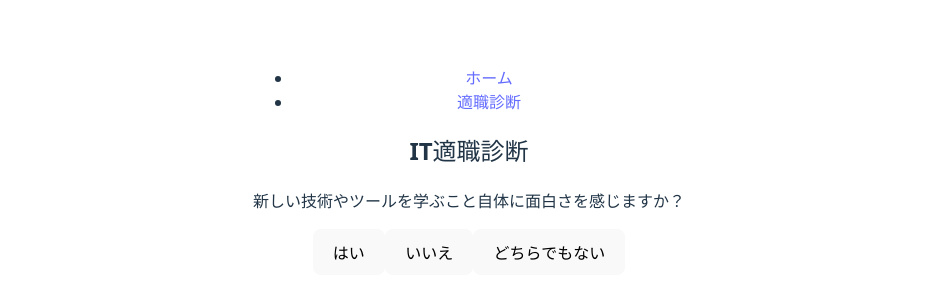
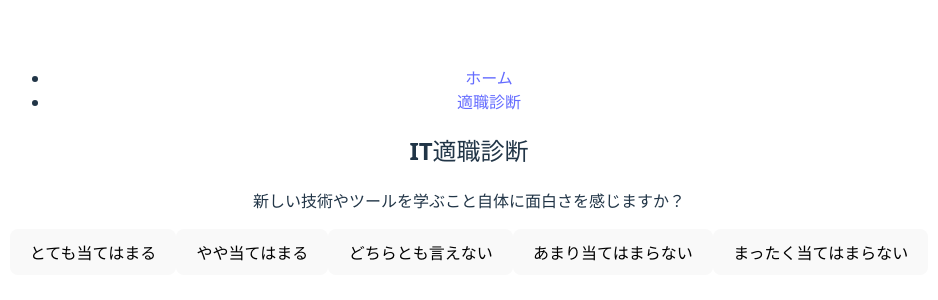
Before and after one commit to K-it55/IT_Career_Compass, a React (Vite) app: page /aptitude-test in a window 1280 px wide. Shown: the part 238-538 px from the top of the page, without its empty margins (171-1109 px from the left). Built offline with nearby package versions, Linux system fonts and the light colour scheme.

Commit message:
診断質問を5段階評価に変更し、質問数を追加

```diff
--- a/src/data/questions.ts
+++ b/src/data/questions.ts
@@ -3,108 +3,176 @@ export const questions = [
     id: 1,
     text: '新しい技術やツールを学ぶこと自体に面白さを感じますか？',
     options: [
-      { text: 'はい', scores: { frontend: 4, backend: 4, infra: 4, pm: 2, data: 3, designer: 3 } },
-      { text: 'いいえ', scores: { frontend: 1, backend: 1, infra: 1, pm: 3, data: 2, designer: 2 } },
-      { text: 'どちらでもない', scores: { frontend: 3, backend: 3, infra: 3, pm: 3, data: 3, designer: 3 } },
+      { text: 'とても当てはまる', scores: { frontend: 5, backend: 5, infra: 5, pm: 3, data: 4, designer: 3 } },
+      { text: 'やや当てはまる', scores: { frontend: 4, backend: 4, infra: 4, pm: 2, data: 3, designer: 2 } },
+      { text: 'どちらとも言えない', scores: { frontend: 3, backend: 3, infra: 3, pm: 2, data: 3, designer: 2 } },
+      { text: 'あまり当てはまらない', scores: { frontend: 2, backend: 2, infra: 2, pm: 2, data: 2, designer: 1 } },
+      { text: 'まったく当てはまらない', scores: { frontend: 1, backend: 1, infra: 1, pm: 1, data: 1, designer: 1 } },
     ],
   },
   {
     id: 2,
     text: '論理的に物事を考え、複雑な問題を解くのが得意ですか？',
     options: [
-      { text: 'はい', scores: { frontend: 3, backend: 5, infra: 4, pm: 4, data: 5, designer: 2 } },
-      { text: 'いいえ', scores: { frontend: 1, backend: 1, infra: 1, pm: 1, data: 1, designer: 3 } },
-      { text: 'どちらでもない', scores: { frontend: 2, backend: 3, infra: 3, pm: 3, data: 3, designer: 2 } },
+      { text: 'とても当てはまる', scores: { frontend: 4, backend: 5, infra: 5, pm: 4, data: 5, designer: 2 } },
+      { text: 'やや当てはまる', scores: { frontend: 3, backend: 4, infra: 4, pm: 3, data: 4, designer: 2 } },
+      { text: 'どちらとも言えない', scores: { frontend: 3, backend: 3, infra: 3, pm: 3, data: 3, designer: 2 } },
+      { text: 'あまり当てはまらない', scores: { frontend: 2, backend: 2, infra: 2, pm: 2, data: 2, designer: 1 } },
+      { text: 'まったく当てはまらない', scores: { frontend: 1, backend: 1, infra: 1, pm: 1, data: 1, designer: 1 } },
     ],
   },
   {
     id: 3,
     text: 'デザインや見た目にこだわり、美しいものを作ることに興味がありますか？',
     options: [
-      { text: 'はい', scores: { frontend: 4, backend: 1, infra: 1, pm: 2, data: 1, designer: 5 } },
-      { text: 'いいえ', scores: { frontend: 2, backend: 4, infra: 4, pm: 3, data: 4, designer: 1 } },
-      { text: 'どちらでもない', scores: { frontend: 3, backend: 2, infra: 2, pm: 3, data: 2, designer: 3 } },
+      { text: 'とても当てはまる', scores: { frontend: 4, backend: 1, infra: 1, pm: 2, data: 1, designer: 5 } },
+      { text: 'やや当てはまる', scores: { frontend: 3, backend: 1, infra: 1, pm: 2, data: 1, designer: 4 } },
+      { text: 'どちらとも言えない', scores: { frontend: 3, backend: 2, infra: 2, pm: 2, data: 2, designer: 3 } },
+      { text: 'あまり当てはまらない', scores: { frontend: 2, backend: 3, infra: 3, pm: 3, data: 3, designer: 2 } },
+      { text: 'まったく当てはまらない', scores: { frontend: 1, backend: 4, infra: 4, pm: 3, data: 4, designer: 1 } },
     ],
   },
   {
     id: 4,
     text: '膨大なデータから傾向やパターンを見つけ出す作業が好きですか？',
     options: [
-      { text: 'はい', scores: { frontend: 2, backend: 3, infra: 2, pm: 2, data: 5, designer: 1 } },
-      { text: 'いいえ', scores: { frontend: 3, backend: 2, infra: 3, pm: 4, data: 1, designer: 4 } },
-      { text: 'どちらでもない', scores: { frontend: 3, backend: 3, infra: 3, pm: 3, data: 3, designer: 2 } },
+      { text: 'とても当てはまる', scores: { frontend: 2, backend: 3, infra: 2, pm: 2, data: 5, designer: 1 } },
+      { text: 'やや当てはまる', scores: { frontend: 2, backend: 3, infra: 2, pm: 2, data: 4, designer: 1 } },
+      { text: 'どちらとも言えない', scores: { frontend: 3, backend: 3, infra: 3, pm: 3, data: 3, designer: 2 } },
+      { text: 'あまり当てはまらない', scores: { frontend: 3, backend: 2, infra: 3, pm: 4, data: 2, designer: 3 } },
+      { text: 'まったく当てはまらない', scores: { frontend: 4, backend: 2, infra: 4, pm: 5, data: 1, designer: 4 } },
     ],
   },
   {
     id: 5,
     text: 'チームをまとめたり、プロジェクト全体の進行管理をすることに興味がありますか？',
     options: [
-      { text: 'はい', scores: { frontend: 2, backend: 2, infra: 2, pm: 5, data: 3, designer: 2 } },
-      { text: 'いいえ', scores: { frontend: 3, backend: 3, infra: 3, pm: 1, data: 2, designer: 3 } },
-      { text: 'どちらでもない', scores: { frontend: 3, backend: 3, infra: 3, pm: 3, data: 3, designer: 3 } },
+      { text: 'とても当てはまる', scores: { frontend: 2, backend: 2, infra: 2, pm: 5, data: 3, designer: 2 } },
+      { text: 'やや当てはまる', scores: { frontend: 2, backend: 2, infra: 2, pm: 4, data: 2, designer: 2 } },
+      { text: 'どちらとも言えない', scores: { frontend: 3, backend: 3, infra: 3, pm: 3, data: 3, designer: 3 } },
+      { text: 'あまり当てはまらない', scores: { frontend: 3, backend: 3, infra: 3, pm: 2, data: 2, designer: 3 } },
+      { text: 'まったく当てはまらない', scores: { frontend: 4, backend: 4, infra: 4, pm: 1, data: 2, designer: 4 } },
     ],
   },
   {
     id: 6,
     text: 'システムの基盤となるサーバーやネットワークを構築・管理することに魅力を感じますか？',
     options: [
-      { text: 'はい', scores: { frontend: 2, backend: 3, infra: 5, pm: 2, data: 2, designer: 1 } },
-      { text: 'いいえ', scores: { frontend: 4, backend: 3, infra: 1, pm: 3, data: 3, designer: 4 } },
-      { text: 'どちらでもない', scores: { frontend: 3, backend: 3, infra: 3, pm: 3, data: 3, designer: 3 } },
+      { text: 'とても当てはまる', scores: { frontend: 2, backend: 3, infra: 5, pm: 2, data: 2, designer: 1 } },
+      { text: 'やや当てはまる', scores: { frontend: 2, backend: 3, infra: 4, pm: 2, data: 2, designer: 1 } },
+      { text: 'どちらとも言えない', scores: { frontend: 3, backend: 3, infra: 3, pm: 3, data: 3, designer: 2 } },
+      { text: 'あまり当てはまらない', scores: { frontend: 4, backend: 3, infra: 2, pm: 3, data: 3, designer: 3 } },
+      { text: 'まったく当てはまらない', scores: { frontend: 5, backend: 4, infra: 1, pm: 4, data: 4, designer: 4 } },
     ],
   },
   {
     id: 7,
     text: 'ユーザーが直接触れる部分（ボタンや画面など）の開発をしたいですか？',
     options: [
-      { text: 'はい', scores: { frontend: 5, backend: 2, infra: 1, pm: 2, data: 1, designer: 3 } },
-      { text: 'いいえ', scores: { frontend: 1, backend: 5, infra: 4, pm: 3, data: 4, designer: 2 } },
-      { text: 'どちらでもない', scores: { frontend: 3, backend: 3, infra: 3, pm: 3, data: 3, designer: 3 } },
+      { text: 'とても当てはまる', scores: { frontend: 5, backend: 2, infra: 1, pm: 2, data: 1, designer: 3 } },
+      { text: 'やや当てはまる', scores: { frontend: 4, backend: 2, infra: 1, pm: 2, data: 1, designer: 3 } },
+      { text: 'どちらとも言えない', scores: { frontend: 3, backend: 3, infra: 2, pm: 3, data: 2, designer: 3 } },
+      { text: 'あまり当てはまらない', scores: { frontend: 2, backend: 4, infra: 3, pm: 3, data: 3, designer: 2 } },
+      { text: 'まったく当てはまらない', scores: { frontend: 1, backend: 5, infra: 4, pm: 4, data: 4, designer: 1 } },
     ],
   },
   {
     id: 8,
     text: 'コードを書く際に、可読性やメンテナンス性を重視しますか？',
     options: [
-      { text: 'はい', scores: { frontend: 4, backend: 5, infra: 3, pm: 3, data: 4, designer: 2 } },
-      { text: 'いいえ', scores: { frontend: 2, backend: 2, infra: 2, pm: 2, data: 2, designer: 3 } },
-      { text: 'どちらでもない', scores: { frontend: 3, backend: 3, infra: 3, pm: 3, data: 3, designer: 3 } },
+      { text: 'とても当てはまる', scores: { frontend: 4, backend: 5, infra: 4, pm: 3, data: 4, designer: 2 } },
+      { text: 'やや当てはまる', scores: { frontend: 4, backend: 4, infra: 3, pm: 3, data: 3, designer: 2 } },
+      { text: 'どちらとも言えない', scores: { frontend: 3, backend: 3, infra: 3, pm: 3, data: 3, designer: 3 } },
+      { text: 'あまり当てはまらない', scores: { frontend: 2, backend: 2, infra: 2, pm: 2, data: 2, designer: 3 } },
+      { text: 'まったく当てはまらない', scores: { frontend: 1, backend: 1, infra: 1, pm: 1, data: 1, designer: 4 } },
     ],
   },
   {
     id: 9,
     text: '新しい人や技術について、人に教えるのが得意ですか？',
     options: [
-      { text: 'はい', scores: { frontend: 2, backend: 2, infra: 3, pm: 4, data: 2, designer: 2 } },
-      { text: 'いいえ', scores: { frontend: 3, backend: 3, infra: 2, pm: 2, data: 3, designer: 3 } },
-      { text: 'どちらでもない', scores: { frontend: 3, backend: 3, infra: 3, pm: 3, data: 3, designer: 3 } },
+      { text: 'とても当てはまる', scores: { frontend: 2, backend: 2, infra: 3, pm: 5, data: 2, designer: 2 } },
+      { text: 'やや当てはまる', scores: { frontend: 2, backend: 2, infra: 3, pm: 4, data: 2, designer: 2 } },
+      { text: 'どちらとも言えない', scores: { frontend: 3, backend: 3, infra: 3, pm: 3, data: 3, designer: 3 } },
+      { text: 'あまり当てはまらない', scores: { frontend: 3, backend: 3, infra: 2, pm: 2, data: 3, designer: 3 } },
+      { text: 'まったく当てはまらない', scores: { frontend: 4, backend: 4, infra: 1, pm: 1, data: 4, designer: 4 } },
     ],
   },
   {
     id: 10,
     text: '細部にまで気を配り、不具合を見つけるのが得意ですか？',
     options: [
-      { text: 'はい', scores: { frontend: 4, backend: 4, infra: 4, pm: 3, data: 3, designer: 4 } },
-      { text: 'いいえ', scores: { frontend: 1, backend: 1, infra: 1, pm: 2, data: 2, designer: 1 } },
-      { text: 'どちらでもない', scores: { frontend: 3, backend: 3, infra: 3, pm: 3, data: 3, designer: 3 } },
+      { text: 'とても当てはまる', scores: { frontend: 4, backend: 4, infra: 4, pm: 3, data: 3, designer: 4 } },
+      { text: 'やや当てはまる', scores: { frontend: 3, backend: 3, infra: 3, pm: 2, data: 3, designer: 3 } },
+      { text: 'どちらとも言えない', scores: { frontend: 3, backend: 3, infra: 3, pm: 3, data: 3, designer: 3 } },
+      { text: 'あまり当てはまらない', scores: { frontend: 2, backend: 2, infra: 2, pm: 3, data: 2, designer: 2 } },
+      { text: 'まったく当てはまらない', scores: { frontend: 1, backend: 1, infra: 1, pm: 4, data: 1, designer: 1 } },
     ],
   },
   {
     id: 11,
     text: '長期的な視点で、システムの将来像を考えるのが好きですか？',
     options: [
-      { text: 'はい', scores: { frontend: 3, backend: 4, infra: 5, pm: 5, data: 4, designer: 2 } },
-      { text: 'いいえ', scores: { frontend: 2, backend: 1, infra: 1, pm: 1, data: 1, designer: 4 } },
-      { text: 'どちらでもない', scores: { frontend: 3, backend: 3, infra: 3, pm: 3, data: 3, designer: 3 } },
+      { text: 'とても当てはまる', scores: { frontend: 3, backend: 4, infra: 5, pm: 5, data: 4, designer: 2 } },
+      { text: 'やや当てはまる', scores: { frontend: 3, backend: 4, infra: 4, pm: 4, data: 4, designer: 2 } },
+      { text: 'どちらとも言えない', scores: { frontend: 3, backend: 3, infra: 3, pm: 3, data: 3, designer: 3 } },
+      { text: 'あまり当てはまらない', scores: { frontend: 2, backend: 2, infra: 2, pm: 2, data: 2, designer: 3 } },
+      { text: 'まったく当てはまらない', scores: { frontend: 1, backend: 1, infra: 1, pm: 1, data: 1, designer: 4 } },
     ],
   },
   {
     id: 12,
     text: 'ユーザーからのフィードバックを元に、改善を繰り返すことにやりがいを感じますか？',
     options: [
-      { text: 'はい', scores: { frontend: 5, backend: 3, infra: 2, pm: 4, data: 3, designer: 5 } },
-      { text: 'いいえ', scores: { frontend: 1, backend: 2, infra: 3, pm: 2, data: 2, designer: 1 } },
-      { text: 'どちらでもない', scores: { frontend: 3, backend: 3, infra: 3, pm: 3, data: 3, designer: 3 } },
+      { text: 'とても当てはまる', scores: { frontend: 5, backend: 3, infra: 2, pm: 4, data: 3, designer: 5 } },
+      { text: 'やや当てはまる', scores: { frontend: 4, backend: 3, infra: 2, pm: 3, data: 3, designer: 4 } },
+      { text: 'どちらとも言えない', scores: { frontend: 3, backend: 3, infra: 3, pm: 3, data: 3, designer: 3 } },
+      { text: 'あまり当てはまらない', scores: { frontend: 2, backend: 2, infra: 3, pm: 2, data: 2, designer: 2 } },
+      { text: 'まったく当てはまらない', scores: { frontend: 1, backend: 1, infra: 4, pm: 1, data: 1, designer: 1 } },
+    ],
+  },
+  {
+    id: 13,
+    text: '複数の異なる技術やシステムを組み合わせて動かすことに興味がありますか？',
+    options: [
+      { text: 'とても当てはまる', scores: { frontend: 3, backend: 4, infra: 5, pm: 4, data: 4, designer: 2 } },
+      { text: 'やや当てはまる', scores: { frontend: 3, backend: 4, infra: 4, pm: 3, data: 3, designer: 2 } },
+      { text: 'どちらとも言えない', scores: { frontend: 3, backend: 3, infra: 3, pm: 3, data: 3, designer: 3 } },
+      { text: 'あまり当てはまらない', scores: { frontend: 2, backend: 2, infra: 2, pm: 2, data: 2, designer: 3 } },
+      { text: 'まったく当てはまらない', scores: { frontend: 1, backend: 1, infra: 1, pm: 1, data: 1, designer: 4 } },
+    ],
+  },
+  {
+    id: 14,
+    text: '複雑な情報を誰にでも分かりやすく整理して伝えるのが得意ですか？',
+    options: [
+      { text: 'とても当てはまる', scores: { frontend: 3, backend: 2, infra: 2, pm: 5, data: 4, designer: 5 } },
+      { text: 'やや当てはまる', scores: { frontend: 3, backend: 2, infra: 2, pm: 4, data: 3, designer: 4 } },
+      { text: 'どちらとも言えない', scores: { frontend: 3, backend: 3, infra: 3, pm: 3, data: 3, designer: 3 } },
+      { text: 'あまり当てはまらない', scores: { frontend: 2, backend: 4, infra: 4, pm: 2, data: 2, designer: 2 } },
+      { text: 'まったく当てはまらない', scores: { frontend: 1, backend: 5, infra: 5, pm: 1, data: 1, designer: 1 } },
+    ],
+  },
+  {
+    id: 15,
+    text: '数字や統計を使って、客観的に物事を判断したいですか？',
+    options: [
+      { text: 'とても当てはまる', scores: { frontend: 2, backend: 3, infra: 3, pm: 3, data: 5, designer: 1 } },
+      { text: 'やや当てはまる', scores: { frontend: 2, backend: 3, infra: 3, pm: 3, data: 4, designer: 1 } },
+      { text: 'どちらとも言えない', scores: { frontend: 3, backend: 3, infra: 3, pm: 3, data: 3, designer: 2 } },
+      { text: 'あまり当てはまらない', scores: { frontend: 4, backend: 2, infra: 2, pm: 2, data: 2, designer: 3 } },
+      { text: 'まったく当てはまらない', scores: { frontend: 5, backend: 1, infra: 1, pm: 1, data: 1, designer: 4 } },
+    ],
+  },
+  {
+    id: 16,
+    text: '新しい技術を試すために、時間をかけて調査や実験をすることに抵抗はありませんか？',
+    options: [
+      { text: 'とても当てはまる', scores: { frontend: 4, backend: 5, infra: 4, pm: 2, data: 4, designer: 2 } },
+      { text: 'やや当てはまる', scores: { frontend: 3, backend: 4, infra: 3, pm: 2, data: 3, designer: 2 } },
+      { text: 'どちらとも言えない', scores: { frontend: 3, backend: 3, infra: 3, pm: 3, data: 3, designer: 3 } },
+      { text: 'あまり当てはまらない', scores: { frontend: 2, backend: 2, infra: 2, pm: 3, data: 2, designer: 3 } },
+      { text: 'まったく当てはまらない', scores: { frontend: 1, backend: 1, infra: 1, pm: 4, data: 1, designer: 4 } },
     ],
   },
 ];
```
